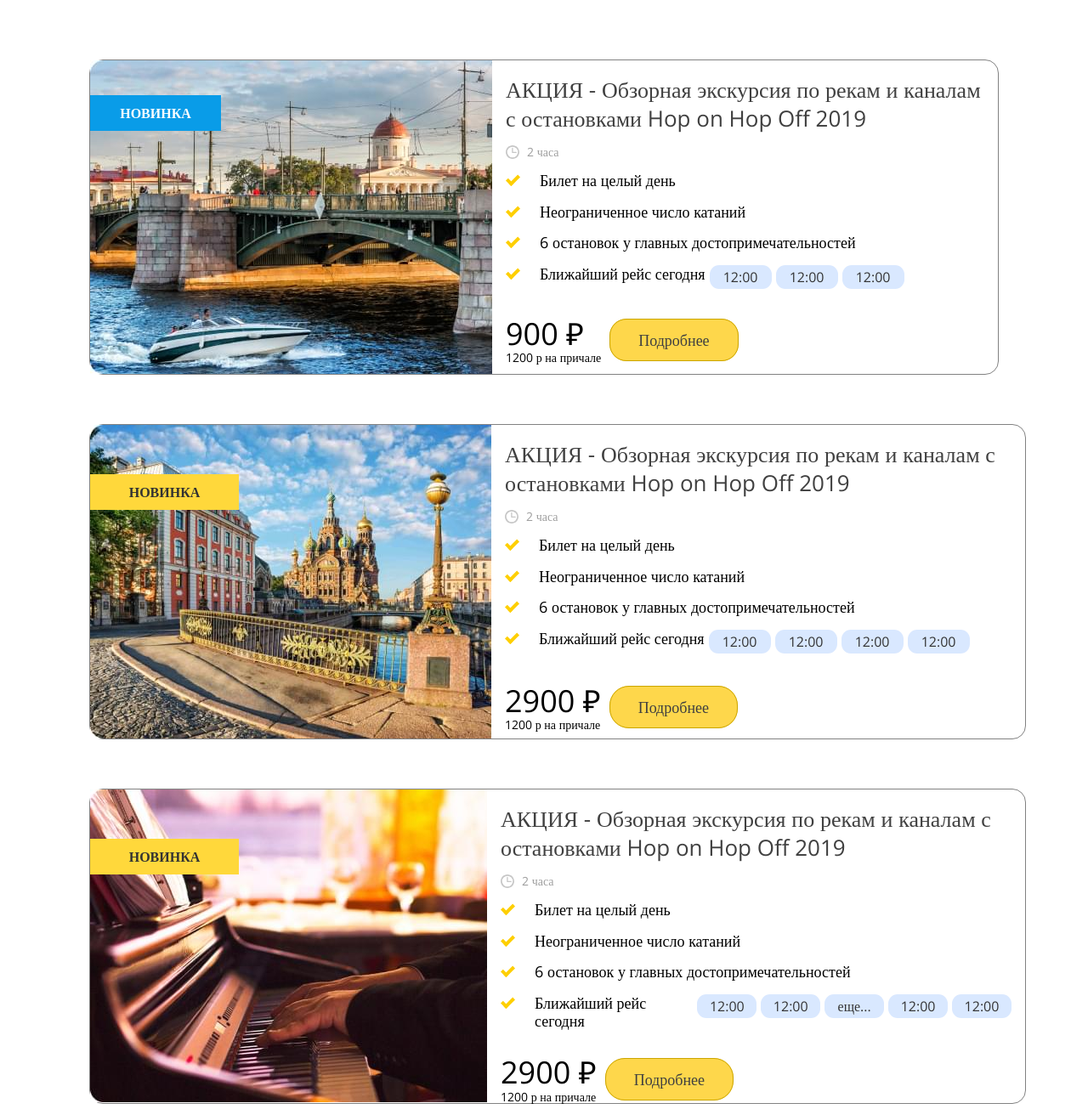
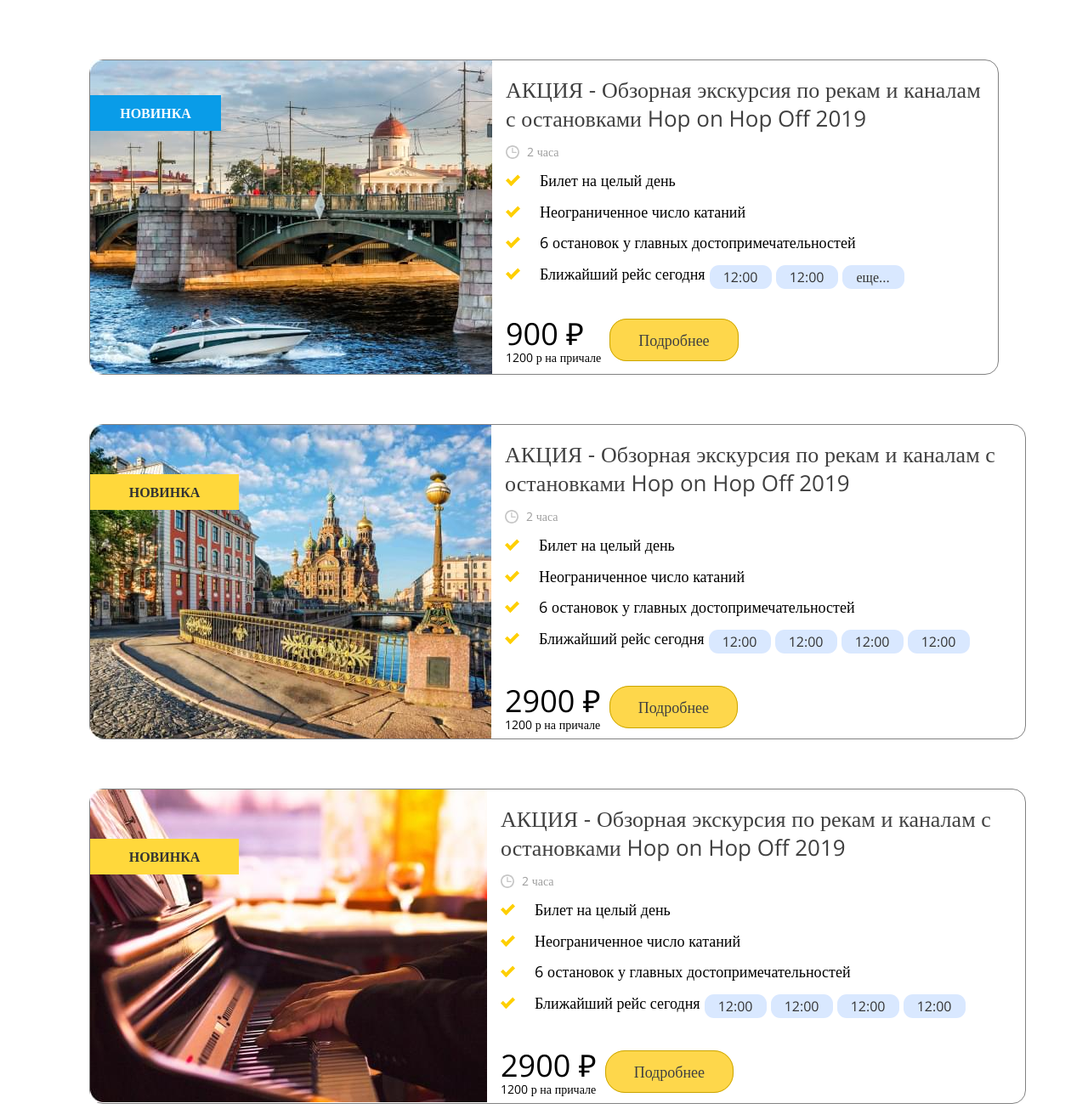
Before and after one commit to vihristuk/Test_task, a website: page Test_task/index.html in a window 1280 px wide. Shown: the top 1305 px of the page at 85% size. Drawn offline with nearby package versions, Linux system fonts and the light colour scheme; files that its build step writes are made by us from their sources.

Commit message:
16.05.2021

```diff
--- a/Test_task/index.html
+++ b/Test_task/index.html
@@ -40,7 +40,7 @@
               <div class="description-element_departure-times">
                 <span class="description-element__departure-time"><p>12:00</p></span>
                 <span class="description-element__departure-time"><p>12:00</p></span>
-                <span class="description-element__departure-time" id="third-item"><p>12:00</p></span>
+                <span class="description-element__departure-time third-item"><p>12:00</p></span>
                 <span class="description-element__departure-time"><p>12:00</p></span>
                 <span class="description-element__departure-time"><p>12:00</p></span>
                 <span class="description-element__departure-time"><p>12:00</p></span>
@@ -88,7 +88,7 @@
             <li class="item__description-element"><p>Ближайший рейс сегодня</p>
               <span class="description-element__departure-time"><p>12:00</p></span>
               <span class="description-element__departure-time"><p>12:00</p></span>
-              <span class="description-element__departure-time" id="third-item"><p>12:00</p></span>
+              <span class="description-element__departure-time third-item"><p>12:00</p></span>
               <span class="description-element__departure-time"><p>12:00</p></span>
             </li>
           </ul>
@@ -133,7 +133,7 @@
             <li class="item__description-element"><p>Ближайший рейс сегодня</p>
               <span class="description-element__departure-time"><p>12:00</p></span>
               <span class="description-element__departure-time"><p>12:00</p></span>
-              <span class="description-element__departure-time" id="third-item"><p>12:00</p></span>
+              <span class="description-element__departure-time third-item"><p>12:00</p></span>
               <span class="description-element__departure-time"><p>12:00</p></span>
             </li>
           </ul>
--- a/Test_task/js/script.js
+++ b/Test_task/js/script.js
@@ -25,13 +25,8 @@ if (departureTimes.length > 3) {
   var moreButton = document.createElement("span");
   moreButton.innerHTML = "еще...";
   moreButton.classList.add("description-element__departure-time");
-  var thirdItem = document.querySelectorAll("#third-item");
-  for (var i = 0; i < thirdItem.length; ++i) {
-    var item = thirdItem[i];
-    console.log(item);
-    item.before(moreButton);
-    item.before(moreButton);
-  }
+  var thirdItem = document.querySelector(".third-item");
+  thirdItem.before(moreButton);
 }
 
 
```
Also changed, not shown: #src/index.html (+3 -3 lines), #src/js/script.js (+2 -7 lines), Test_task/js/script.min.js.
